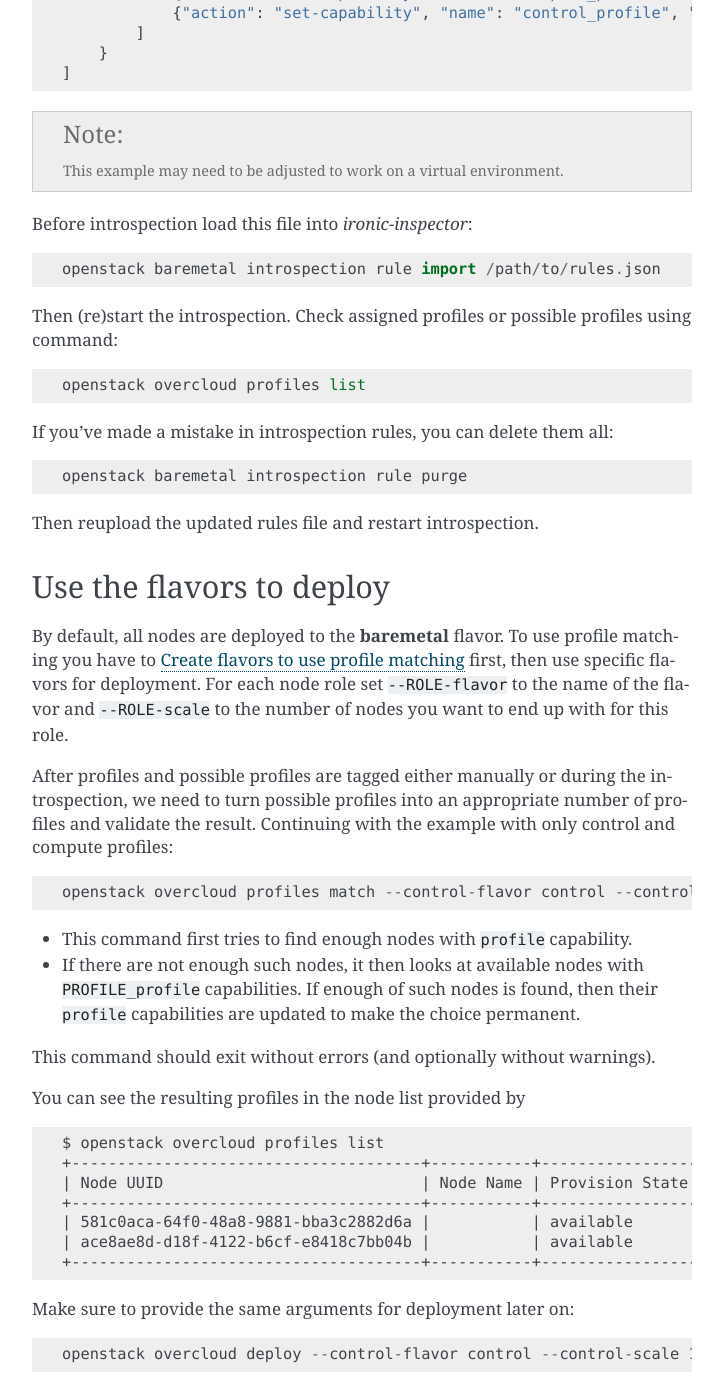
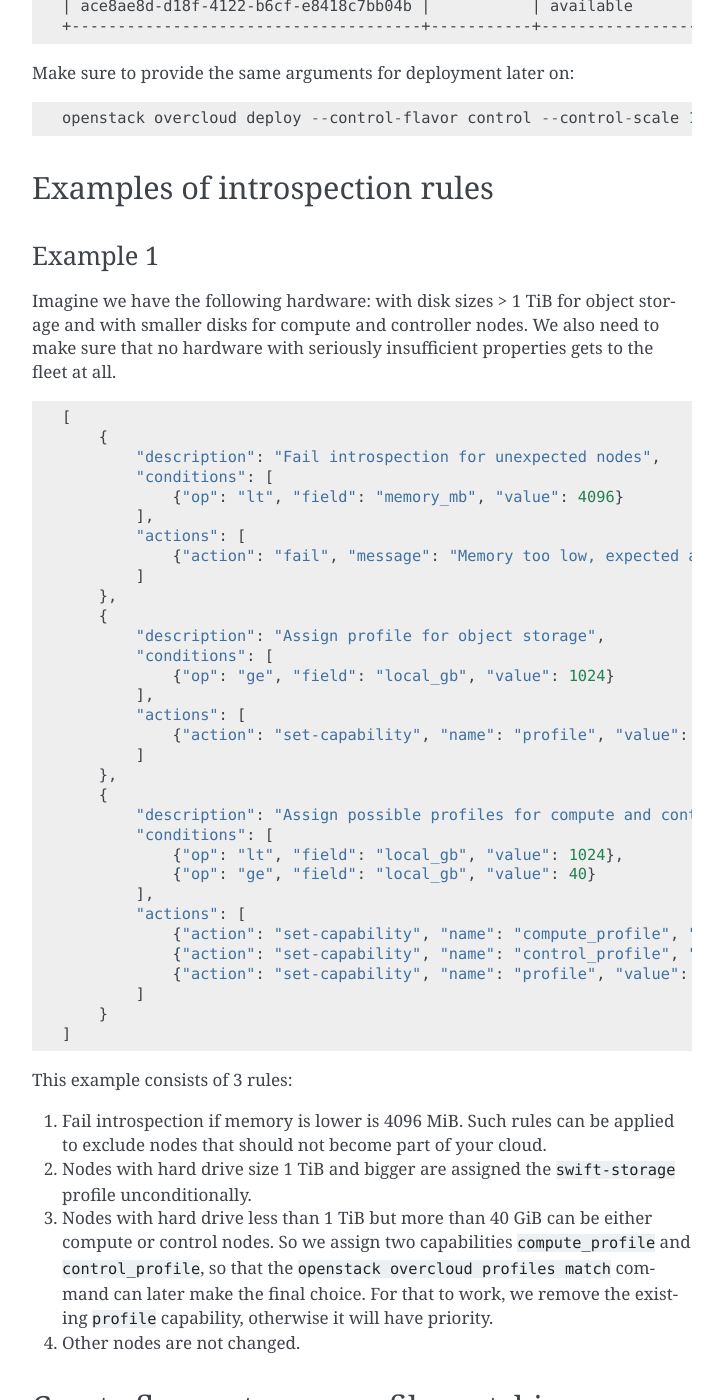
Before and after one commit to openstack-archive/tripleo-docs, a Sphinx documentation site: the page built from doc/source/advanced_deployment/profile_matching.rst, in a window 1280 px wide and 1400 px high, scrolled down 2783 px. Shown: the whole window, without its empty margins (388-1111 px from the left). Built offline with Sphinx 7.4.7, drawn with Linux system fonts in a browser that asks for light colours; some of the changed text lies outside the part shown.

Commit message:
Clarify profile matching documentation
1. Clarify that all the required flavors are created by default.
   Move the flavor creation bit to the bottom, to avoid confusion.
2. Split away the introspection rule example and add comments to it.
3. Clarify how the automated profile tagging process deals with existing
   assigned profiles.

Also several small fixes.

Change-Id: I01d154afd82439f01ef40088c141729067c39f82

```diff
--- a/doc/source/advanced_deployment/profile_matching.rst
+++ b/doc/source/advanced_deployment/profile_matching.rst
@@ -5,6 +5,10 @@
 which flavor. Here are additional setup steps to take advantage of the profile
 matching. In this document "profile" is a capability that is assigned to both
 ironic node and nova flavor to create a link between them.
+
+Default profile flavors ``compute``, ``control``, ``swift-storage``,
+``ceph-storage`` and ``block-storage`` are created when the undercloud is
+installed, and they are usable without modification in most environments.
 
 After profile is assigned to a flavor, nova will only deploy it on ironic
 nodes with the same profile. Deployment will fail if not enough ironic nodes
@@ -17,33 +21,6 @@
 .. note::
     Do not miss the "boot_option" part from any commands below,
     otherwise your deployment won't work as expected.
-
-Create flavors to use profile matching
---------------------------------------
-
-Default profile flavors should have been created when the undercloud was
-installed, and they will be usable without modification in most environments.
-However, if custom profile flavors are needed, they can be created as follows.
-
-In order to use the profiles assigned to the Ironic nodes, Nova needs to have
-flavors that have the property ``capabilities:profile`` set to the intended
-profile.
-
-For example, with just the compute and control profiles:
-
-* Create the flavors::
-
-    openstack flavor create --id auto --ram 4096 --disk 40 --vcpus 1 control
-    openstack flavor create --id auto --ram 4096 --disk 40 --vcpus 1 compute
-
-.. note::
-    The values for ram, disk, and vcpus should be set to a minimal lower bound,
-    as Nova will still check that the Ironic nodes have at least this much.
-
-* Assign the properties::
-
-    openstack flavor set --property "cpu_arch"="x86_64" --property "capabilities:boot_option"="local" --property "capabilities:profile"="compute" compute
-    openstack flavor set --property "cpu_arch"="x86_64" --property "capabilities:boot_option"="local" --property "capabilities:profile"="control" control
 
 Manual profile tagging
 ----------------------
@@ -58,7 +35,7 @@
 
     ironic node-update <UUID OR NAME> replace properties/capabilities=compute_profile:1,control_profile:1,boot_option:local
 
-Finally, to clean all profile information from an available nodes, use::
+Finally, to clean all profile information from a node use::
 
     ironic node-update <UUID OR NAME> replace properties/capabilities=boot_option:local
 
@@ -86,49 +63,9 @@
 :ref:`introspection_data` for more details on what our current ramdisk
 provides.
 
-For example, imagine we have the following hardware: with disk sizes > 1 TiB
-for object storage and with smaller disks for compute and controller nodes.
-We also need to make sure that no hardware with seriously insufficient
-properties gets to the fleet at all.
-
-Create a JSON file, for example ``rules.json``, with the following contents::
-
-    [
-        {
-            "description": "Fail introspection for unexpected nodes",
-            "conditions": [
-                {"op": "lt", "field": "memory_mb", "value": 4096}
-            ],
-            "actions": [
-                {"action": "fail", "message": "Memory too low, expected at least 4 GiB"}
-            ]
-        },
-        {
-            "description": "Assign profile for object storage",
-            "conditions": [
-                {"op": "ge", "field": "local_gb", "value": 1024}
-            ],
-            "actions": [
-                {"action": "set-capability", "name": "profile", "value": "swift"}
-            ]
-        },
-        {
-            "description": "Assign possible profiles for compute and controller",
-            "conditions": [
-                {"op": "lt", "field": "local_gb", "value": 1024},
-                {"op": "ge", "field": "local_gb", "value": 40}
-            ],
-            "actions": [
-                {"action": "set-capability", "name": "compute_profile", "value": "1"},
-                {"action": "set-capability", "name": "control_profile", "value": "1"}
-            ]
-        }
-    ]
-
-.. note::
-    This example may need to be adjusted to work on a virtual environment.
-
-Before introspection load this file into *ironic-inspector*::
+Create a JSON file, for example ``rules.json``, with the introspection rules
+to apply (see `Examples of introspection rules`_). Before the introspection
+load this file into *ironic-inspector*::
 
     openstack baremetal introspection rule import /path/to/rules.json
 
@@ -142,6 +79,12 @@
     openstack baremetal introspection rule purge
 
 Then reupload the updated rules file and restart introspection.
+
+.. note::
+    When you use introspection rules to assign the ``profile`` capability, it
+    will always override the existing value. On the contrary,
+    ``<PROFILE>_profile`` capabilities are ignored for nodes with the existing
+    ``profile`` capability.
 
 Use the flavors to deploy
 -------------------------
@@ -183,5 +126,92 @@
 
     openstack overcloud deploy --control-flavor control --control-scale 1 --compute-flavor compute --compute-scale 1 --templates
 
+Examples of introspection rules
+-------------------------------
+
+Example 1
+~~~~~~~~~
+
+Imagine we have the following hardware: with disk sizes > 1 TiB
+for object storage and with smaller disks for compute and controller nodes.
+We also need to make sure that no hardware with seriously insufficient
+properties gets to the fleet at all.
+
+::
+
+    [
+        {
+            "description": "Fail introspection for unexpected nodes",
+            "conditions": [
+                {"op": "lt", "field": "memory_mb", "value": 4096}
+            ],
+            "actions": [
+                {"action": "fail", "message": "Memory too low, expected at least 4 GiB"}
+            ]
+        },
+        {
+            "description": "Assign profile for object storage",
+            "conditions": [
+                {"op": "ge", "field": "local_gb", "value": 1024}
+            ],
+            "actions": [
+                {"action": "set-capability", "name": "profile", "value": "swift-storage"}
+            ]
+        },
+        {
+            "description": "Assign possible profiles for compute and controller",
+            "conditions": [
+                {"op": "lt", "field": "local_gb", "value": 1024},
+                {"op": "ge", "field": "local_gb", "value": 40}
+            ],
+            "actions": [
+                {"action": "set-capability", "name": "compute_profile", "value": "1"},
+                {"action": "set-capability", "name": "control_profile", "value": "1"},
+                {"action": "set-capability", "name": "profile", "value": null}
+            ]
+        }
+    ]
+
+This example consists of 3 rules:
+
+#. Fail introspection if memory is lower is 4096 MiB. Such rules can be
+   applied to exclude nodes that should not become part of your cloud.
+
+#. Nodes with hard drive size 1 TiB and bigger are assigned the
+   ``swift-storage`` profile unconditionally.
+
+#. Nodes with hard drive less than 1 TiB but more than 40 GiB can be either
+   compute or control nodes. So we assign two capabilities ``compute_profile``
+   and ``control_profile``, so that the ``openstack overcloud profiles match``
+   command can later make the final choice. For that to work, we remove the
+   existing ``profile`` capability, otherwise it will have priority.
+
+#. Other nodes are not changed.
+
+Create flavors to use profile matching
+--------------------------------------
+
+In most environment the pre-created profile flavors should be enough for use
+with profile matching. However, if custom profile flavors are needed,
+they can be created as follows.
+
+* Create a flavor::
+
+    openstack flavor create --id auto --ram 4096 --disk 40 --vcpus 1 my-flavor
+
+  .. note::
+    The values for ram, disk, and vcpus should be set to a minimal lower bound,
+    as Nova will still check that the Ironic nodes have at least this much.
+
+* In order to use the profile assigned to the Ironic nodes, the Nova flavor
+  needs to have the property ``capabilities:profile`` set to the intended
+  profile::
+
+    openstack flavor set --property "cpu_arch"="x86_64" --property "capabilities:boot_option"="local" --property "capabilities:profile"="my-profile" my-flavor
+
+  .. note::
+    The flavor name does not have to match the profile name, although it's
+    highly recommended.
+
 
 .. _Introspection rules: http://docs.openstack.org/developer/ironic-inspector/usage.html#introspection-rules
```
